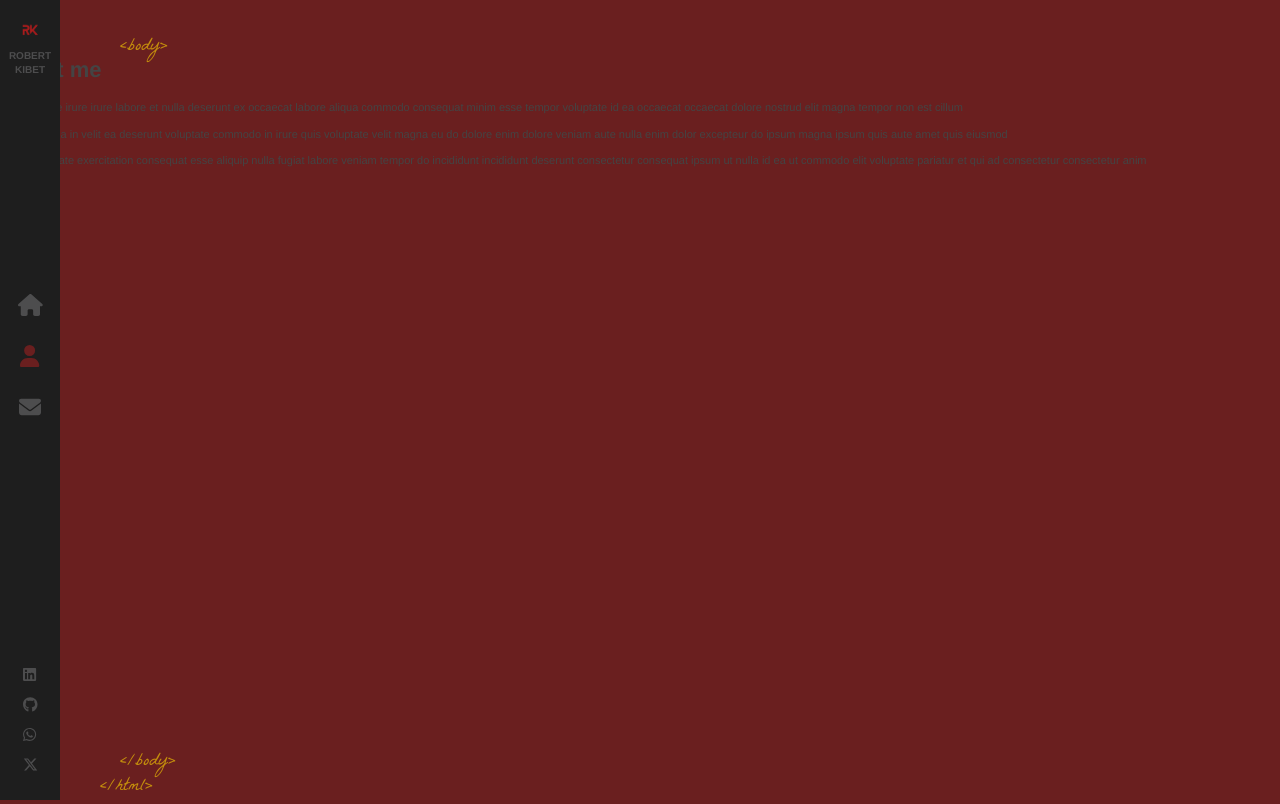
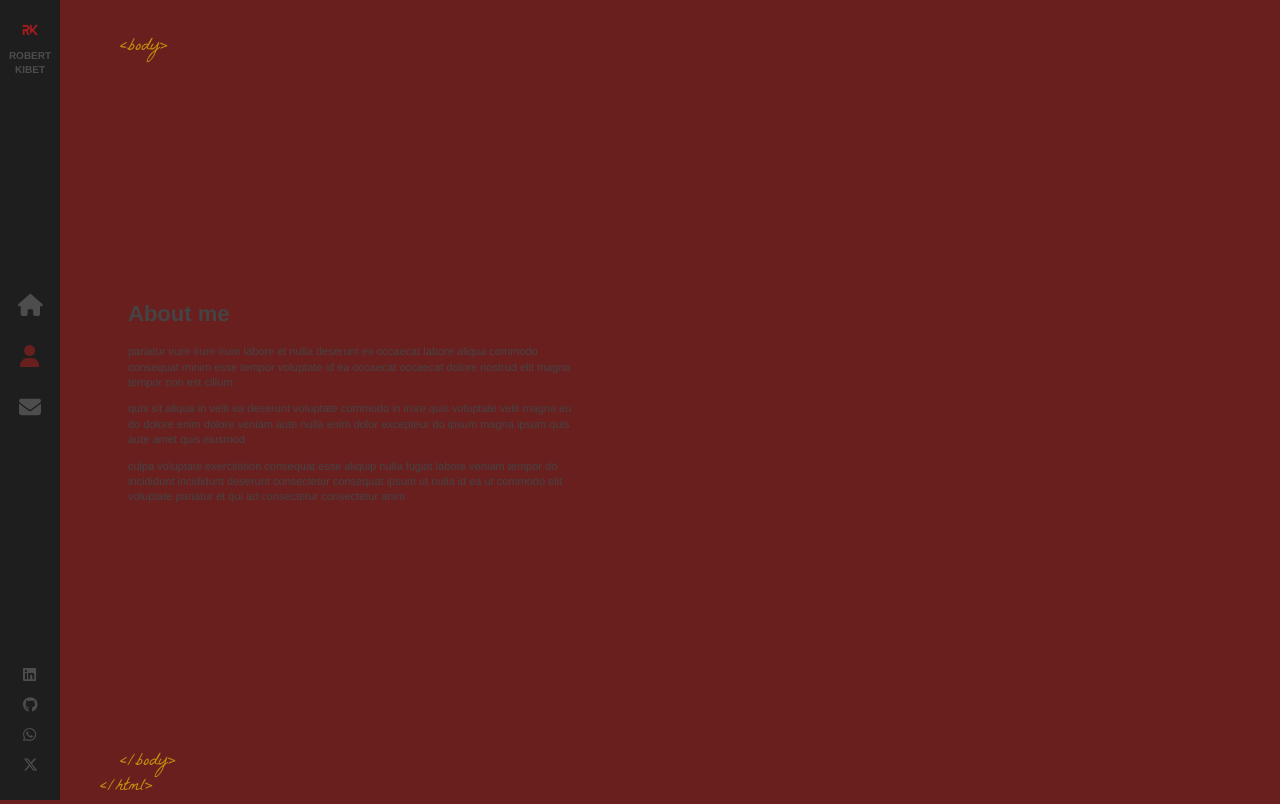
Before and after one commit to swe-robertkibet/react-portfolio, a React (Create React App) app: page /about in a window 1280 px wide. Built offline with nearby package versions, Linux system fonts and the light colour scheme.

Commit message:
Add layout styles to text-zone for about page

```diff
--- a/src/components/Layout/index.scss
+++ b/src/components/Layout/index.scss
@@ -37,3 +37,16 @@
     animation: fadeIn 1s forwards;
     animation-delay: 1s;
   }
+
+  .about-page {
+    .text-zone {
+      position: absolute;
+      left: 10%;
+      top: 50%;
+      transform: translateY(-50%);
+      width: 35%;
+      vertical-align: middle;
+      display: table-cell;
+      max-height: 90%;
+    }
+  }
```
